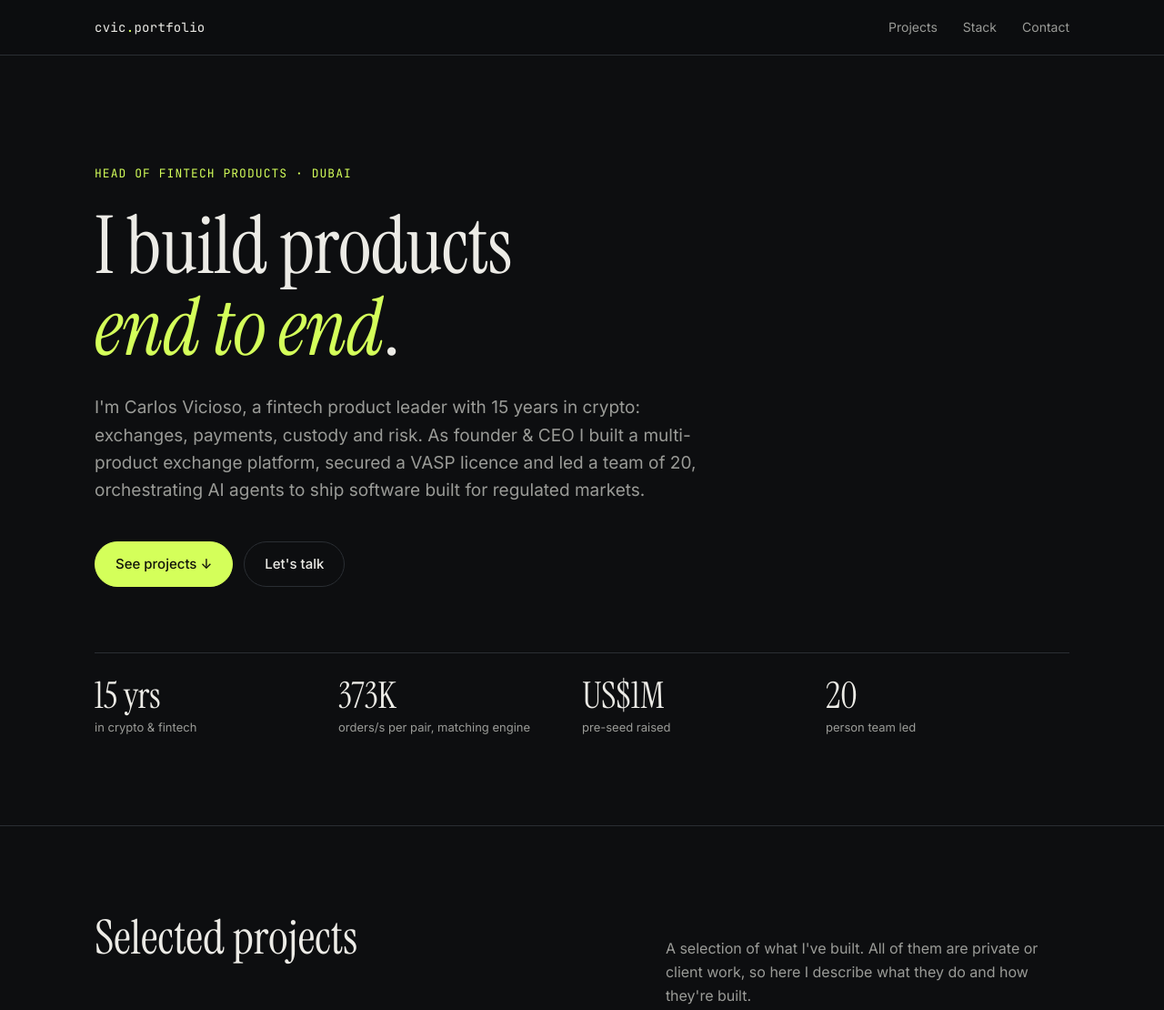
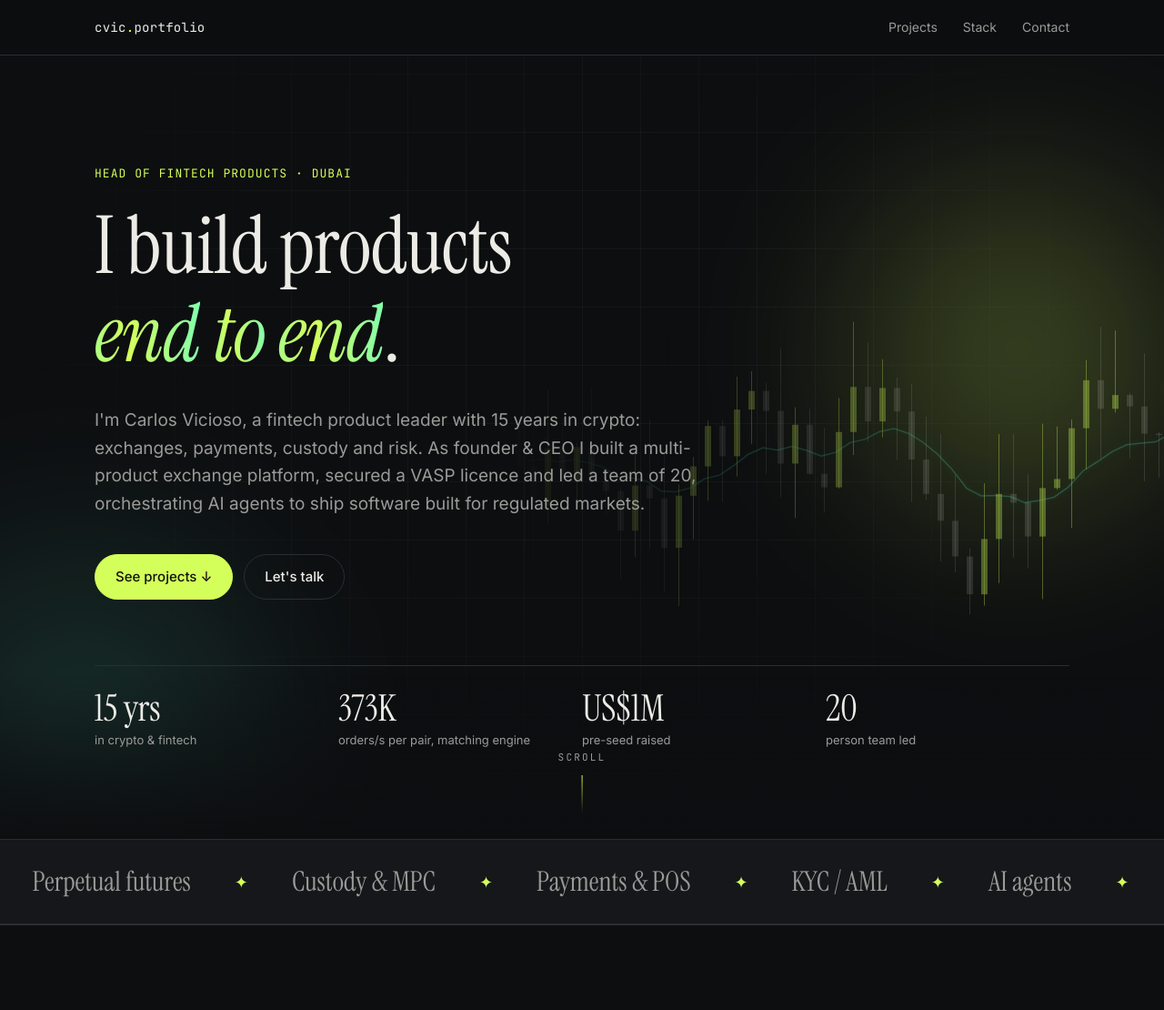
Before and after one commit to cvicportfolio/cvicportfolio.github.io, a plain HTML site: page index.html in a window 1280 px wide. Shown: the top 1110 px of the page at 91% size. Drawn offline with Linux system fonts and the light colour scheme.

Commit message:
feat: parallax hero with live candle chart, scroll reveals, marquee and motion effects
Co-Authored-By: Claude Sonnet 5.5 <noreply@anthropic.com>

```diff
--- /dev/null
+++ b/effects.css
@@ -0,0 +1,140 @@
+/* Visual effects layer: parallax, reveals, motion. Loaded after the base styles in index.html. */
+
+/* Scroll progress bar */
+.progress {
+  position: fixed; top: 0; left: 0; height: 2px; width: 100%;
+  background: linear-gradient(90deg, var(--accent), #5affd4);
+  transform-origin: 0 50%; transform: scaleX(0); z-index: 50;
+}
+
+/* Hero: full viewport with layered parallax background */
+.hero { position: relative; min-height: 100vh; display: flex; align-items: center; overflow: hidden; isolation: isolate; }
+.hero-content { position: relative; z-index: 3; width: 100%; will-change: transform, opacity; }
+.hero-canvas {
+  position: absolute; inset: 0; width: 100%; height: 100%; z-index: 1; opacity: .6;
+  mask-image: linear-gradient(90deg, transparent 0%, transparent 42%, rgba(0,0,0,.6) 62%, #000 85%);
+  -webkit-mask-image: linear-gradient(90deg, transparent 0%, transparent 42%, rgba(0,0,0,.6) 62%, #000 85%);
+}
+@media (max-width: 900px) {
+  .hero-canvas {
+    opacity: .35;
+    mask-image: linear-gradient(180deg, transparent 0%, #000 30%, #000 60%, transparent 100%);
+    -webkit-mask-image: linear-gradient(180deg, transparent 0%, #000 30%, #000 60%, transparent 100%);
+  }
+}
+.grid-bg {
+  position: absolute; inset: -20% 0; z-index: 0;
+  background-image:
+    linear-gradient(rgba(255,255,255,.035) 1px, transparent 1px),
+    linear-gradient(90deg, rgba(255,255,255,.035) 1px, transparent 1px);
+  background-size: 64px 64px;
+  mask-image: radial-gradient(ellipse 70% 60% at 50% 40%, #000 30%, transparent 75%);
+  -webkit-mask-image: radial-gradient(ellipse 70% 60% at 50% 40%, #000 30%, transparent 75%);
+}
+.orb { position: absolute; border-radius: 50%; filter: blur(90px); z-index: 0; pointer-events: none; will-change: transform; }
+.orb-a { width: 560px; height: 560px; right: -120px; top: 5%; background: radial-gradient(circle, rgba(212,255,90,.32), transparent 65%); }
+.orb-b { width: 620px; height: 620px; left: -220px; bottom: -180px; background: radial-gradient(circle, rgba(90,255,212,.18), transparent 65%); }
+.hero::after {
+  content: ""; position: absolute; left: 0; right: 0; bottom: 0; height: 180px; z-index: 2;
+  background: linear-gradient(transparent, var(--bg));
+}
+.scroll-cue {
+  position: absolute; left: 50%; bottom: 28px; z-index: 3; transform: translateX(-50%);
+  font-family: var(--mono); font-size: 11px; letter-spacing: .2em; color: var(--muted); text-transform: uppercase;
+  display: flex; flex-direction: column; align-items: center; gap: 10px;
+}
+.scroll-cue::after { content: ""; width: 1px; height: 42px; background: linear-gradient(var(--accent), transparent); animation: cue 2s ease-in-out infinite; transform-origin: top; }
+@keyframes cue { 0% { transform: scaleY(0); } 50% { transform: scaleY(1); } 100% { transform: scaleY(0); transform-origin: bottom; } }
+
+/* Hero headline: word-by-word rise */
+.hero h1 .w { display: inline-block; overflow: hidden; vertical-align: top; padding-bottom: .08em; }
+.hero h1 .w > span { display: inline-block; transform: translateY(105%); transition: transform 1s cubic-bezier(.2,.8,.2,1); }
+.hero.ready h1 .w > span { transform: none; }
+.hero .eyebrow, .hero .lead, .hero .ctas, .hero .stats { opacity: 0; transform: translateY(24px); transition: opacity .9s ease, transform .9s cubic-bezier(.2,.8,.2,1); }
+.hero.ready .eyebrow { opacity: 1; transform: none; }
+.hero.ready .lead { opacity: 1; transform: none; transition-delay: .45s; }
+.hero.ready .ctas { opacity: 1; transform: none; transition-delay: .6s; }
+.hero.ready .stats { opacity: 1; transform: none; transition-delay: .75s; }
+.hero h1 em { background: linear-gradient(90deg, var(--accent), #5affd4, var(--accent)); background-size: 200% auto; -webkit-background-clip: text; background-clip: text; color: transparent; animation: shine 6s linear infinite; }
+@keyframes shine { to { background-position: 200% center; } }
+.stat b { font-variant-numeric: tabular-nums; }
+
+/* Buttons: glow */
+.btn.primary { transition: transform .2s, box-shadow .3s; }
+.btn.primary:hover { box-shadow: 0 10px 40px -8px rgba(212,255,90,.55); }
+
+/* Marquee band */
+.marquee { border-top: 1px solid var(--line); border-bottom: 1px solid var(--line); overflow: hidden; padding: 22px 0; background: var(--surface); }
+.marquee-track { display: flex; width: max-content; animation: marquee 40s linear infinite; }
+.marquee span { font-family: var(--serif); font-size: 30px; white-space: nowrap; color: var(--muted); padding-right: 48px; }
+.marquee span::after { content: "✦"; color: var(--accent); margin-left: 48px; font-size: 18px; vertical-align: middle; }
+@keyframes marquee { to { transform: translateX(-50%); } }
+
+/* Scroll reveal */
+.reveal { opacity: 0; transform: translateY(48px); transition: opacity 1s ease, transform 1s cubic-bezier(.2,.8,.2,1); transition-delay: var(--d, 0s); }
+.reveal.in { opacity: 1; transform: none; }
+
+/* Featured cards: depth */
+.featured .visual { position: relative; overflow: hidden; }
+.featured .visual::before {
+  content: ""; position: absolute; inset: 0; z-index: 0; pointer-events: none;
+  background: radial-gradient(500px circle at var(--gx, 50%) var(--gy, 50%), rgba(212,255,90,.12), transparent 60%);
+}
+.arch, .phones { position: relative; z-index: 1; }
+.phones img { will-change: transform; }
+.phones img:nth-child(2) { transform: none; }
+
+/* Architecture diagram: nodes light up in sequence, data flows down the arrows */
+.arch .node { opacity: 0; transform: scale(.92); transition: opacity .6s ease, transform .6s cubic-bezier(.2,.8,.2,1); transition-delay: var(--d, 0s); }
+.arch.in .node { opacity: 1; transform: none; }
+.arch .node.hot { animation: pulse 2.4s ease-in-out infinite; }
+@keyframes pulse { 0%,100% { box-shadow: 0 0 0 0 rgba(212,255,90,0); } 50% { box-shadow: 0 0 24px 2px rgba(212,255,90,.28); } }
+.arch .arrow { position: relative; height: 22px; color: transparent; }
+.arch .arrow::before { content: ""; position: absolute; left: 50%; top: 0; bottom: 0; width: 1px; background: var(--line); }
+.arch .arrow::after {
+  content: ""; position: absolute; left: calc(50% - 2px); top: 0; width: 5px; height: 5px; border-radius: 50%;
+  background: var(--accent); box-shadow: 0 0 10px var(--accent); animation: flow 1.6s linear infinite;
+}
+@keyframes flow { from { transform: translateY(-4px); opacity: 0; } 20% { opacity: 1; } 80% { opacity: 1; } to { transform: translateY(20px); opacity: 0; } }
+
+/* Big parallax statement band */
+.statement { padding: 140px 0; overflow: hidden; border-top: 1px solid var(--line); }
+.statement .line { font-family: var(--serif); font-size: clamp(64px, 12vw, 180px); line-height: .98; white-space: nowrap; will-change: transform; }
+.statement .line.l2 { color: transparent; -webkit-text-stroke: 1px rgba(236,235,230,.35); }
+.statement .line em { color: var(--accent); }
+.statement .line.l2 em { color: transparent; -webkit-text-stroke: 1px var(--accent); }
+
+/* Small cards: cursor spotlight + tilt */
+.card { position: relative; overflow: hidden; will-change: transform; transition: border-color .2s, transform .25s ease; }
+.card::before {
+  content: ""; position: absolute; inset: 0; pointer-events: none; opacity: 0; transition: opacity .3s;
+  background: radial-gradient(420px circle at var(--mx, 50%) var(--my, 50%), rgba(212,255,90,.10), transparent 40%);
+}
+.card:hover::before { opacity: 1; }
+
+/* Skills: underline sweep on headings */
+.skills h4 { position: relative; padding-bottom: 8px; }
+.skills h4::after { content: ""; position: absolute; left: 0; bottom: 0; height: 1px; width: 100%; background: var(--accent); transform: scaleX(0); transform-origin: left; transition: transform 1s cubic-bezier(.2,.8,.2,1) .3s; }
+.skills > div.in h4::after { transform: scaleX(.35); }
+
+/* Contact: glowing backdrop */
+.contact { position: relative; overflow: hidden; isolation: isolate; }
+.contact::before {
+  content: ""; position: absolute; left: 50%; top: 50%; width: 900px; height: 900px; transform: translate(-50%, -50%);
+  background: radial-gradient(circle, rgba(212,255,90,.14), transparent 60%); filter: blur(40px); z-index: -1;
+  animation: breathe 8s ease-in-out infinite;
+}
+@keyframes breathe { 50% { transform: translate(-50%, -50%) scale(1.15); opacity: .7; } }
+
+@media (max-width: 620px) {
+  .orb-a { width: 340px; height: 340px; }
+  .orb-b { width: 380px; height: 380px; }
+  .statement { padding: 90px 0; }
+  .marquee span { font-size: 22px; }
+  .scroll-cue { display: none; }
+}
+
+@media (prefers-reduced-motion: reduce) {
+  .reveal, .hero .eyebrow, .hero .lead, .hero .ctas, .hero .stats, .arch .node, .hero h1 .w > span { opacity: 1 !important; transform: none !important; }
+  .marquee-track, .arch .node.hot, .arch .arrow::after, .hero h1 em, .contact::before, .scroll-cue::after { animation: none !important; }
+}
--- /dev/null
+++ b/effects.js
@@ -0,0 +1,279 @@
+// Visual effects: hero intro, live candle chart, parallax layers, scroll reveals, card tilt.
+(() => {
+  const REDUCED = window.matchMedia("(prefers-reduced-motion: reduce)").matches;
+  const FINE_POINTER = window.matchMedia("(pointer: fine)").matches;
+  const TILT_MAX_DEG = 6;
+  const COUNT_MS = 1600;
+
+  const $ = (sel, root = document) => root.querySelector(sel);
+  const $$ = (sel, root = document) => Array.from(root.querySelectorAll(sel));
+
+  /* ---------- Hero headline: wrap each word so it can rise in ---------- */
+  function wrapWord(text, wrapper) {
+    const outer = document.createElement("span");
+    outer.className = "w";
+    const inner = document.createElement("span");
+    if (wrapper) {
+      const el = document.createElement(wrapper);
+      el.textContent = text;
+      inner.appendChild(el);
+    } else {
+      inner.textContent = text;
+    }
+    outer.appendChild(inner);
+    return outer;
+  }
+
+  function splitHeadline(h1) {
+    const parts = [];
+    h1.childNodes.forEach((node) => {
+      const tag = node.nodeType === 1 ? node.tagName.toLowerCase() : null;
+      node.textContent.split(/(\s+)/).forEach((chunk) => {
+        if (!chunk) return;
+        parts.push(/^\s+$/.test(chunk) ? document.createTextNode(" ") : wrapWord(chunk, tag));
+      });
+    });
+    h1.replaceChildren(...parts);
+    $$(".w > span", h1).forEach((s, i) => { s.style.transitionDelay = `${0.08 * i + 0.1}s`; });
+  }
+
+  /* ---------- Stats count-up ---------- */
+  function countUp(el) {
+    const target = Number(el.dataset.count);
+    const prefix = el.dataset.prefix || "";
+    const suffix = el.dataset.suffix || "";
+    if (REDUCED || !Number.isFinite(target)) return;
+    const start = performance.now();
+    const tick = (now) => {
+      const t = Math.min(1, (now - start) / COUNT_MS);
+      const eased = 1 - Math.pow(1 - t, 3);
+      el.textContent = `${prefix}${Math.round(target * eased)}${suffix}`;
+      if (t < 1) requestAnimationFrame(tick);
+    };
+    requestAnimationFrame(tick);
+  }
+
+  /* ---------- Hero canvas: an endless, softly scrolling candlestick chart ---------- */
+  function startCandles(canvas) {
+    const ctx = canvas.getContext("2d");
+    if (!ctx) return;
+    const SPACING = 16, BODY = 7, SPEED = 0.35;
+    let w = 0, h = 0, dpr = 1, offset = 0, running = true;
+    let price = 100;
+    let candles = [];
+
+    const nextCandle = () => {
+      const open = price;
+      const drift = (Math.random() - 0.48) * 2.4;
+      const close = open + drift;
+      const high = Math.max(open, close) + Math.random() * 1.4;
+      const low = Math.min(open, close) - Math.random() * 1.4;
+      price = close;
+      return { open, close, high, low };
+    };
+
+    const resize = () => {
+      dpr = Math.min(window.devicePixelRatio || 1, 2);
+      w = canvas.clientWidth; h = canvas.clientHeight;
+      canvas.width = w * dpr; canvas.height = h * dpr;
+      ctx.setTransform(dpr, 0, 0, dpr, 0, 0);
+      const needed = Math.ceil(w / SPACING) + 2;
+      while (candles.length < needed) candles.push(nextCandle());
+    };
+
+    const draw = () => {
+      ctx.clearRect(0, 0, w, h);
+      let lo = Infinity, hi = -Infinity;
+      candles.forEach((c) => { lo = Math.min(lo, c.low); hi = Math.max(hi, c.high); });
+      const pad = (hi - lo) * 0.25 || 1;
+      const top = h * 0.18, bottom = h * 0.82;
+      const y = (p) => bottom - ((p - (lo - pad)) / (hi - lo + 2 * pad)) * (bottom - top);
+
+      // Moving-average glow line
+      ctx.beginPath();
+      let avg = candles[0].close;
+      candles.forEach((c, i) => {
+        avg = avg * 0.85 + c.close * 0.15;
+        const x = i * SPACING - offset;
+        i === 0 ? ctx.moveTo(x, y(avg)) : ctx.lineTo(x, y(avg));
+      });
+      ctx.strokeStyle = "rgba(90,255,212,.35)";
+      ctx.lineWidth = 1.5;
+      ctx.shadowColor = "rgba(90,255,212,.6)";
+      ctx.shadowBlur = 12;
+      ctx.stroke();
+      ctx.shadowBlur = 0;
+
+      candles.forEach((c, i) => {
+        const x = i * SPACING - offset;
+        const fade = Math.min(1, x / (w * 0.35));
+        const up = c.close >= c.open;
+        ctx.globalAlpha = Math.max(0, fade);
+        ctx.strokeStyle = ctx.fillStyle = up ? "rgba(212,255,90,.55)" : "rgba(236,235,230,.22)";
+        ctx.lineWidth = 1;
+        ctx.beginPath();
+        ctx.moveTo(x + BODY / 2, y(c.high));
+        ctx.lineTo(x + BODY / 2, y(c.low));
+        ctx.stroke();
+        const yo = y(c.open), yc = y(c.close);
+        ctx.fillRect(x, Math.min(yo, yc), BODY, Math.max(1.5, Math.abs(yc - yo)));
+      });
+      ctx.globalAlpha = 1;
+
+      // Live price dot on the last candle
+      const last = candles[candles.length - 1];
+      const lx = (candles.length - 1) * SPACING - offset + BODY / 2;
+      ctx.beginPath();
+      ctx.arc(lx, y(last.close), 3, 0, Math.PI * 2);
+      ctx.fillStyle = "#d4ff5a";
+      ctx.shadowColor = "#d4ff5a";
+      ctx.shadowBlur = 16;
+      ctx.fill();
+      ctx.shadowBlur = 0;
+    };
+
+    const loop = () => {
+      if (running) {
+        offset += SPEED;
+        if (offset >= SPACING) { offset -= SPACING; candles.shift(); candles.push(nextCandle()); }
+        draw();
+      }
+      requestAnimationFrame(loop);
+    };
+
+    resize();
+    window.addEventListener("resize", resize);
+    if (REDUCED) { draw(); return; }
+    new IntersectionObserver(([e]) => { running = e.isIntersecting && !document.hidden; }).observe(canvas);
+    document.addEventListener("visibilitychange", () => { running = !document.hidden; });
+    requestAnimationFrame(loop);
+  }
+
+  /* ---------- Scroll reveals ---------- */
+  function setupReveals() {
+    const groups = [
+      [".section-head"], [".featured"], [".grid .card", 0.08], [".skills > div", 0.06],
+      [".process .step", 0.12], [".contact h2"], [".contact p"], [".contact .ctas"],
+    ];
+    groups.forEach(([sel, stagger = 0]) => {
+      $$(sel).forEach((el, i) => {
+        el.classList.add("reveal");
+        if (stagger) el.style.setProperty("--d", `${(i % 4) * stagger}s`);
+      });
+    });
+    $$(".arch .node").forEach((n, i) => n.style.setProperty("--d", `${0.07 * i}s`));
+
+    const io = new IntersectionObserver((entries) => {
+      entries.forEach((e) => {
+        if (!e.isIntersecting) return;
+        e.target.classList.add("in");
+        io.unobserve(e.target);
+      });
+    }, { threshold: 0.15, rootMargin: "0px 0px -8% 0px" });
+    $$(".reveal, .arch").forEach((el) => io.observe(el));
+  }
+
+  /* ---------- Pointer effects: spotlight + tilt on cards, glow on featured visuals ---------- */
+  function setupPointer() {
+    $$(".card").forEach((card) => {
+      card.addEventListener("pointermove", (e) => {
+        const r = card.getBoundingClientRect();
+        const px = (e.clientX - r.left) / r.width, py = (e.clientY - r.top) / r.height;
+        card.style.setProperty("--mx", `${px * 100}%`);
+        card.style.setProperty("--my", `${py * 100}%`);
+        if (FINE_POINTER && !REDUCED) {
+          card.style.transform = `perspective(900px) rotateX(${(0.5 - py) * TILT_MAX_DEG}deg) rotateY(${(px - 0.5) * TILT_MAX_DEG}deg) translateY(-4px)`;
+        }
+      });
+      card.addEventListener("pointerleave", () => { card.style.transform = ""; });
+    });
+    $$(".featured .visual").forEach((v) => {
+      v.addEventListener("pointermove", (e) => {
+        const r = v.getBoundingClientRect();
+        v.style.setProperty("--gx", `${e.clientX - r.left}px`);
+        v.style.setProperty("--gy", `${e.clientY - r.top}px`);
+      });
+    });
+  }
+
+  /* ---------- Parallax engine: one rAF loop, eased toward targets ---------- */
+  function setupParallax() {
+    const progress = $(".progress");
+    const hero = $(".hero");
+    const heroContent = $(".hero-content");
+    const layers = $$("[data-speed]");
+    const phones = $$(".phones img");
+    const phoneSpeeds = [0.08, -0.06, 0.12];
+    const statement = $(".statement");
+    const lines = $$(".statement .line");
+    let mouseX = 0, mouseY = 0, easedMX = 0, easedMY = 0;
+
+    if (FINE_POINTER) {
+      window.addEventListener("pointermove", (e) => {
+        mouseX = e.clientX / window.innerWidth - 0.5;
+        mouseY = e.clientY / window.innerHeight - 0.5;
+      });
+    }
+
+    const centerOffset = (el) => {
+      const r = el.getBoundingClientRect();
+      return r.top + r.height / 2 - window.innerHeight / 2;
+    };
+
+    const frame = () => {
+      const sy = window.scrollY;
+      const maxScroll = document.documentElement.scrollHeight - window.innerHeight;
+      if (progress) progress.style.transform = `scaleX(${maxScroll > 0 ? sy / maxScroll : 0})`;
+
+      easedMX += (mouseX - easedMX) * 0.06;
+      easedMY += (mouseY - easedMY) * 0.06;
+
+      layers.forEach((el) => {
+        const speed = Number(el.dataset.speed) || 0;
+        const depth = Number(el.dataset.mouse) || 0;
+        el.style.transform = `translate3d(${easedMX * depth}px, ${sy * speed + easedMY * depth}px, 0)`;
+      });
+
+      if (hero && heroContent) {
+        const t = Math.min(1, sy / hero.offsetHeight);
+        heroContent.style.opacity = String(1 - t * 1.1);
+      }
+
+      phones.forEach((img, i) => {
+        img.style.transform = `translate3d(0, ${centerOffset(img.parentElement) * -phoneSpeeds[i]}px, 0)`;
+      });
+
+      if (statement && lines.length) {
+        const r = statement.getBoundingClientRect();
+        const t = (window.innerHeight - r.top) / (window.innerHeight + r.height);
+        lines.forEach((line, i) => {
+          const dir = i % 2 === 0 ? -1 : 1;
+          line.style.transform = `translate3d(${dir * (t - 0.5) * 40 - (dir > 0 ? 20 : 0)}%, 0, 0)`;
+        });
+      }
+      requestAnimationFrame(frame);
+    };
+    requestAnimationFrame(frame);
+  }
+
+  /* ---------- Boot ---------- */
+  const hero = $(".hero");
+  const h1 = $(".hero h1");
+  if (h1) splitHeadline(h1);
+  const canvas = $(".hero-canvas");
+  if (canvas) startCandles(canvas);
+
+  let started = false;
+  const startIntro = () => {
+    if (started) return;
+    started = true;
+    hero && hero.classList.add("ready");
+    setTimeout(() => $$(".stat b[data-count]").forEach(countUp), 750);
+  };
+  requestAnimationFrame(startIntro);
+  setTimeout(startIntro, 300); // fallback when rAF is throttled (background tabs)
+
+  setupReveals();
+  setupPointer();
+  if (!REDUCED) setupParallax();
+})();
--- a/index.html
+++ b/index.html
@@ -129,8 +129,10 @@
     * { transition: none !important; scroll-behavior: auto !important; }
   }
 </style>
+<link rel="stylesheet" href="effects.css">
 </head>
 <body>
+<div class="progress" aria-hidden="true"></div>
 
 <nav>
   <div class="wrap">
@@ -144,7 +146,11 @@
 </nav>
 
 <header class="hero">
-  <div class="wrap">
+  <div class="grid-bg" data-speed="0.25" aria-hidden="true"></div>
+  <div class="orb orb-a" data-speed="0.45" data-mouse="60" aria-hidden="true"></div>
+  <div class="orb orb-b" data-speed="0.15" data-mouse="-40" aria-hidden="true"></div>
+  <canvas class="hero-canvas" data-speed="0.3" aria-hidden="true"></canvas>
+  <div class="wrap hero-content" data-speed="-0.15">
     <p class="eyebrow">Head of Fintech Products · Dubai</p>
     <h1>I build products <em>end to end</em>.</h1>
     <p class="lead">I'm Carlos Vicioso, a fintech product leader with 15 years in crypto: exchanges, payments, custody and risk. As founder &amp; CEO I built a multi-product exchange platform, secured a VASP licence and led a team of 20, orchestrating AI agents to ship software built for regulated markets.</p>
@@ -153,13 +159,35 @@
       <a class="btn" href="#contact">Let's talk</a>
     </div>
     <div class="stats">
-      <div class="stat"><b>15 yrs</b><span>in crypto &amp; fintech</span></div>
-      <div class="stat"><b>373K</b><span>orders/s per pair, matching engine</span></div>
+      <div class="stat"><b data-count="15" data-suffix=" yrs">15 yrs</b><span>in crypto &amp; fintech</span></div>
+      <div class="stat"><b data-count="373" data-suffix="K">373K</b><span>orders/s per pair, matching engine</span></div>
       <div class="stat"><b>US$1M</b><span>pre-seed raised</span></div>
-      <div class="stat"><b>20</b><span>person team led</span></div>
+      <div class="stat"><b data-count="20">20</b><span>person team led</span></div>
     </div>
   </div>
+  <div class="scroll-cue" aria-hidden="true">Scroll</div>
 </header>
+
+<div class="marquee" aria-hidden="true">
+  <div class="marquee-track">
+    <span>Matching engines</span>
+    <span>Perpetual futures</span>
+    <span>Custody &amp; MPC</span>
+    <span>Payments &amp; POS</span>
+    <span>KYC / AML</span>
+    <span>AI agents</span>
+    <span>Mobile apps</span>
+    <span>WebGL2 charts</span>
+    <span>Matching engines</span>
+    <span>Perpetual futures</span>
+    <span>Custody &amp; MPC</span>
+    <span>Payments &amp; POS</span>
+    <span>KYC / AML</span>
+    <span>AI agents</span>
+    <span>Mobile apps</span>
+    <span>WebGL2 charts</span>
+  </div>
+</div>
 
 <section id="projects">
   <div class="wrap">
@@ -286,6 +314,11 @@
   </div>
 </section>
 
+<section class="statement" aria-label="373,000 orders per second, every fill verified">
+  <div class="line l1" aria-hidden="true">373,000 orders <em>per second</em> · 373,000 orders <em>per second</em></div>
+  <div class="line l2" aria-hidden="true">every fill <em>verified</em> · every fill <em>verified</em> · every fill <em>verified</em></div>
+</section>
+
 <section id="stack">
   <div class="wrap">
     <div class="section-head">
@@ -330,5 +363,6 @@
   </div>
 </footer>
 
+<script src="effects.js" defer></script>
 </body>
 </html>
```
